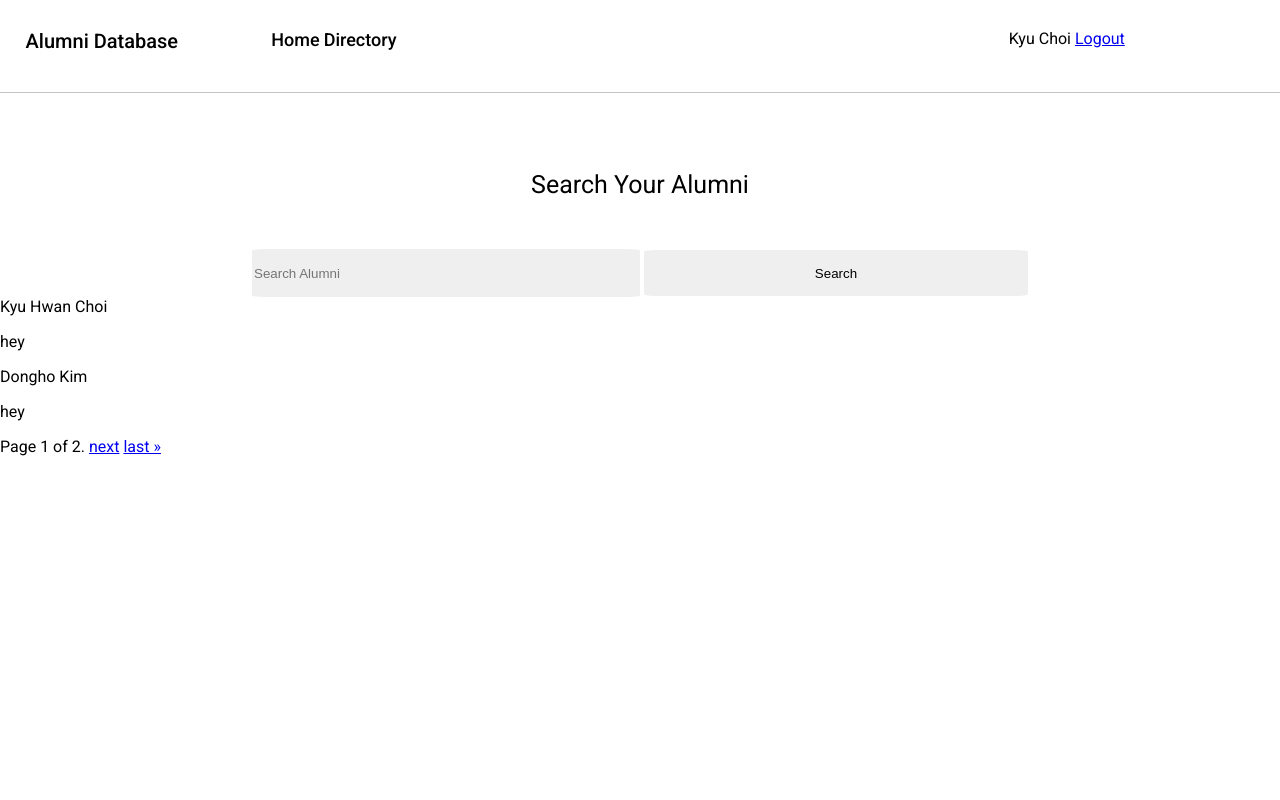
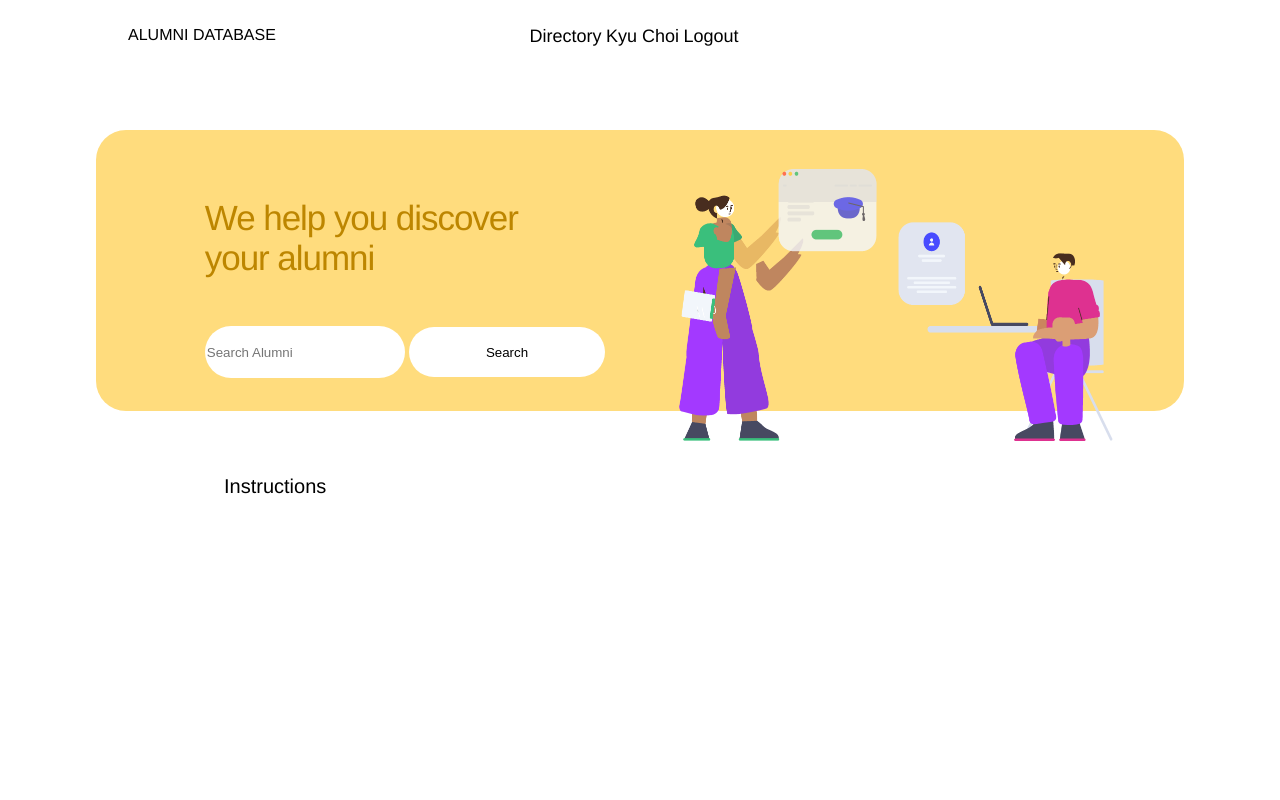
Before and after one commit to choikh0423/AlumniDatabase, a Django app: page /searches/ in a window 1280 px wide. Run offline with Django 3.2, Linux system fonts and the light colour scheme; a user stored in the database is signed in; data comes from the database, SQL or seed files in the repository; both versions use the stored data as it was after the commit.

Commit message:
searches frontend polishing

```diff
--- a/alumnidatabase/alumnidatabase/settings.py
+++ b/alumnidatabase/alumnidatabase/settings.py
@@ -126,7 +126,7 @@ STATIC_URL = '/static/'
 STATIC_ROOT = os.path.join(BASE_DIR, 'static')
 
 MEDIA_URL = '/media/'
-MEDIA_ROOT = BASE_DIR
+MEDIA_ROOT = os.path.join(BASE_DIR, 'media')
 
 # Redirect to home URL after login (Default redirects to /accounts/profile/)
 LOGIN_REDIRECT_URL = '/'
@@ -136,7 +136,7 @@ LOGOUT_REDIRECT_URL = '/'
 AUTHENTICATION_BACKENDS = ('searches.backends.SettingsBackend',)
 
 
-#Email sending
+# Email sending
 EMAIL_BACKEND = 'django.core.mail.backends.smtp.EmailBackend'
 EMAIL_HOST = 'smtp.gmail.com'
 EMAIL_HOST_USER = 'kc677@cornell.edu'
--- a/alumnidatabase/searches/models.py
+++ b/alumnidatabase/searches/models.py
@@ -65,7 +65,7 @@ class Location(models.Model):
 
 class Alumni(models.Model):
     name = models.CharField(max_length=100)
-    photo = models.ImageField(null=True)
+    photo = models.ImageField(upload_to='uploads/', null=True)
     college = models.ForeignKey(College, on_delete=models.CASCADE, null=True)
     graduation_date = models.IntegerField()
     industry = models.ForeignKey(Industry, on_delete=models.CASCADE, null=True)
--- a/alumnidatabase/searches/static/css/styles.css
+++ b/alumnidatabase/searches/static/css/styles.css
@@ -1,5 +1,5 @@
 html {
-  font-family: "Roboto", sans-serif;
+  font-family: "Helvetica Neue";
 
   height: 100vh;
 }
@@ -16,18 +16,13 @@ body {
 /* Navigation Bar CSS */
 #navbar {
   height: 10%;
-}
-
-#main_body #navbar {
-  border-bottom: solid;
-  border-color: #c4c4c4;
-  border-width: 1px;
+  margin: 0 10% 0 10%;
 }
 
 #navbar ul {
   display: flex;
   flex-direction: row;
-  padding: 1% 2% 1% 2%;
+  padding: 1% 2% 1% 0%;
 }
 
 #navbar li {
@@ -36,21 +31,17 @@ body {
 }
 
 #navbar-part1 {
-  width: 20%;
+  width: 40%;
 }
 
 #navbar-part1 li {
   font-weight: 500;
-  font-size: 20px;
+  font-size: 16px;
 }
 
 #navbar-part1 a {
   text-decoration: none;
   color: black;
-}
-
-#navbar-part2 {
-  width: 60%;
 }
 
 #navbar-part2-1 {
@@ -340,28 +331,52 @@ body {
 
 /* Main: Homepage*/
 #main {
-  margin-top: 6%;
-  width: 100%;
+  margin: 3% auto 0 auto;
+  width: 85%;
+  background-color: #ffdc7d;
+  border-radius: 30px;
+  display: flex;
+  flex-direction: row;
+}
+
+#main_search {
+  width: 60%;
+  margin-left: 10%;
+}
+
+#instruction {
+  margin: 5% auto 0 auto;
+  width: 65%;
 }
 
 #main p {
-  font-size: 25px;
+  padding-top: 5%;
   font-weight: 200px;
-  text-align: center;
+  text-align: left;
+}
+
+#main_intro_text {
+  width: 50%;
+  color: #bd8600;
+  font-weight: 500;
+  font-size: 35px;
+  font-stretch: normal;
+  font-style: normal;
+  line-height: normal;
+  letter-spacing: -1.05px;
 }
 
 #main form {
-  justify-content: center;
-  text-align: center;
+  padding-bottom: 5%;
 }
 
 #main input {
-  background-color: #efefef;
-  border-radius: 3%;
   border: none;
   width: 30%;
-  height: 46px;
+  height: 50px;
   margin-top: 2%;
+  border-radius: 30px;
+  background-color: #ffffff;
 }
 
 #main button {
@@ -374,3 +389,29 @@ body {
   width: 7%;
   font-size: 18px;
 }
+
+#main img {
+  position: absolute;
+  margin: 3% 0 0 40%;
+  width: 40%;
+}
+
+#instruction-label {
+  font-size: 20px;
+  font-weight: 500;
+}
+
+#content-holder {
+  margin: 0 10% 0 10%;
+  width: 15%;
+  border-radius: 30px;
+  box-shadow: 0 0 5px 0 rgba(0, 0, 0, 0.25);
+  background-color: #ffffff;
+  justify-content: center;
+  text-align: center;
+}
+
+#content-holder-text {
+  padding: 3% 3% 5% 3%;
+  text-align: left;
+}
--- a/alumnidatabase/searches/urls.py
+++ b/alumnidatabase/searches/urls.py
@@ -2,12 +2,15 @@ from django.urls import path, re_path
 from django.urls import include
 
 from django.contrib.auth import views as auth_views
+from django.conf import settings
+from django.conf.urls.static import static
 from . import views
 
 urlpatterns = [
-    path('', views.alumnilist, name='home'),
+    path('', views.index, name='home'),
+    path('result/', views.alumnilist, name='search'),
     path('accounts/password_reset/',
          views.CustomPasswordResetView.as_view(), name='password_reset'),
     path('accounts/', include('django.contrib.auth.urls')),
     path('signup/', views.signup, name='signup'),
-]
+] + static(settings.MEDIA_URL, document_root=settings.MEDIA_ROOT)
--- a/alumnidatabase/searches/views.py
+++ b/alumnidatabase/searches/views.py
@@ -147,11 +147,10 @@ def alumnilist(request):
             Q(industry__name__icontains=query) |
             Q(current_employer__name__icontains=query) |
             Q(past_employer__name__icontains=query)
-
         ).distinct()
 
     paginator = Paginator(alumni_list, 2)
 
     page_number = request.GET.get('page')
     page_obj = paginator.get_page(page_number)
-    return render(request, 'index.html', {'page_obj': page_obj})
+    return render(request, 'search.html', {'page_obj': page_obj})
--- a/alumnidatabase/templates/base_generic.html
+++ b/alumnidatabase/templates/base_generic.html
@@ -5,7 +5,6 @@
     {% block title %}<title>Welcome to Alumni Database</title>{% endblock %}
     {% load static %}
     <link rel="stylesheet" href="{% static 'css/styles.css' %}">
-    <link href="https://fonts.googleapis.com/css?family=Roboto:400,500,700&display=swap" rel="stylesheet">
   </head>
   {% if user.is_authenticated %}
     <body id='main_body'>
@@ -13,16 +12,10 @@
         {% block sidebar1 %}
         <ul>
           <div id='navbar-part1'>
-            <li><a href="{% url 'home' %}">Alumni Database</a></li>
+            <li><a href="{% url 'home' %}">ALUMNI DATABASE</a></li>
           </div>
           <div id='navbar-part2'>
-            <div id='navbar-part2-1'>
-              <li><a href="{% url 'home' %}">Home</a></li>
-              <li><a href="/">Directory</a></li>
-            </div>
-          </div>
-          <div id='navbar-part3'>
-
+          <li><a href="/">Directory</a></li>
             <li>{{ user.first_name }} {{ user.last_name }} </li>
             <li><a href="{% url 'logout' %}">Logout</a></li>
 
--- a/alumnidatabase/templates/index.html
+++ b/alumnidatabase/templates/index.html
@@ -1,35 +1,21 @@
 {% extends "base_generic.html" %}
 
 {% block content %}
+{% load static %}
 <div id = "main">
-  <p> Search Your Alumni<p>
-  <form method='GET' action=''>
-    <input type='text' name = 'q' placeholder='Search Alumni' value = '{{ request.GET.q}}' />
-    <input type='submit' value='Search'/>
-  </form>
+    <div id="main_search">
+        <p id = "main_intro_text"> We help you discover your alumni</p>
+        <form method='GET' action={% url 'search' %}>
+            <input type='text' name = 'q' placeholder='Search Alumni' value = '{{ request.GET.q}}' />
+            <input type='submit' value='Search'/>
+
+        </form>
+    </div>
+  <img src={% static 'images/main_illustration.png'%} alt="main illustration"/>
 </div>
 
+<div id = "instruction">
+    <p id="instruction-label">Instructions</p>
+</div>
 
-{% for obj in page_obj %}
-    {{ obj.name }}
-    <p> hey </p>
-{% endfor %}
-
-<div class="pagination">
-    <span class="step-links">
-        {% if page_obj.has_previous %}
-            <a href="?page=1">&laquo; first</a>
-            <a href="?page={{ page_obj.previous_page_number }}">previous</a>
-        {% endif %}
-
-        <span class="current">
-            Page {{ page_obj.number }} of {{ page_obj.paginator.num_pages }}.
-        </span>
-
-        {% if page_obj.has_next %}
-            <a href="?page={{ page_obj.next_page_number }}">next</a>
-            <a href="?page={{ page_obj.paginator.num_pages }}">last &raquo;</a>
-        {% endif %}
-    </span>
-</div>
 {% endblock %}
```
Also changed, not shown: alumnidatabase/templates/search.html (added, +36 -0 lines), alumnidatabase/db.sqlite3, alumnidatabase/media/uploads/user_image.png (added), alumnidatabase/searches/migrations/0010_auto_20200428_0304.py (added), alumnidatabase/searches/static/images/main_illustration.png (added), alumnidatabase/uploads/user_image.png (added), 2 other files.
